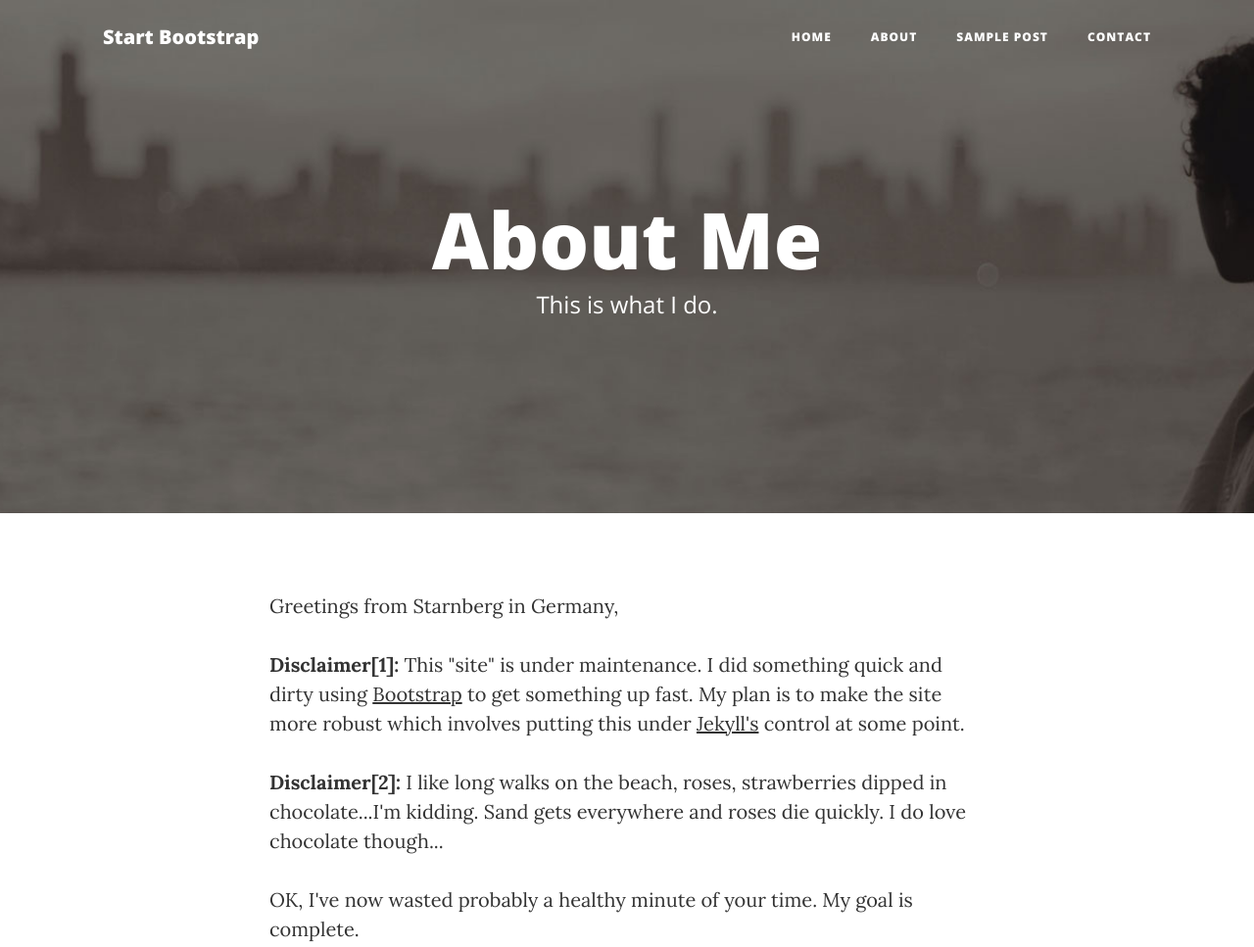
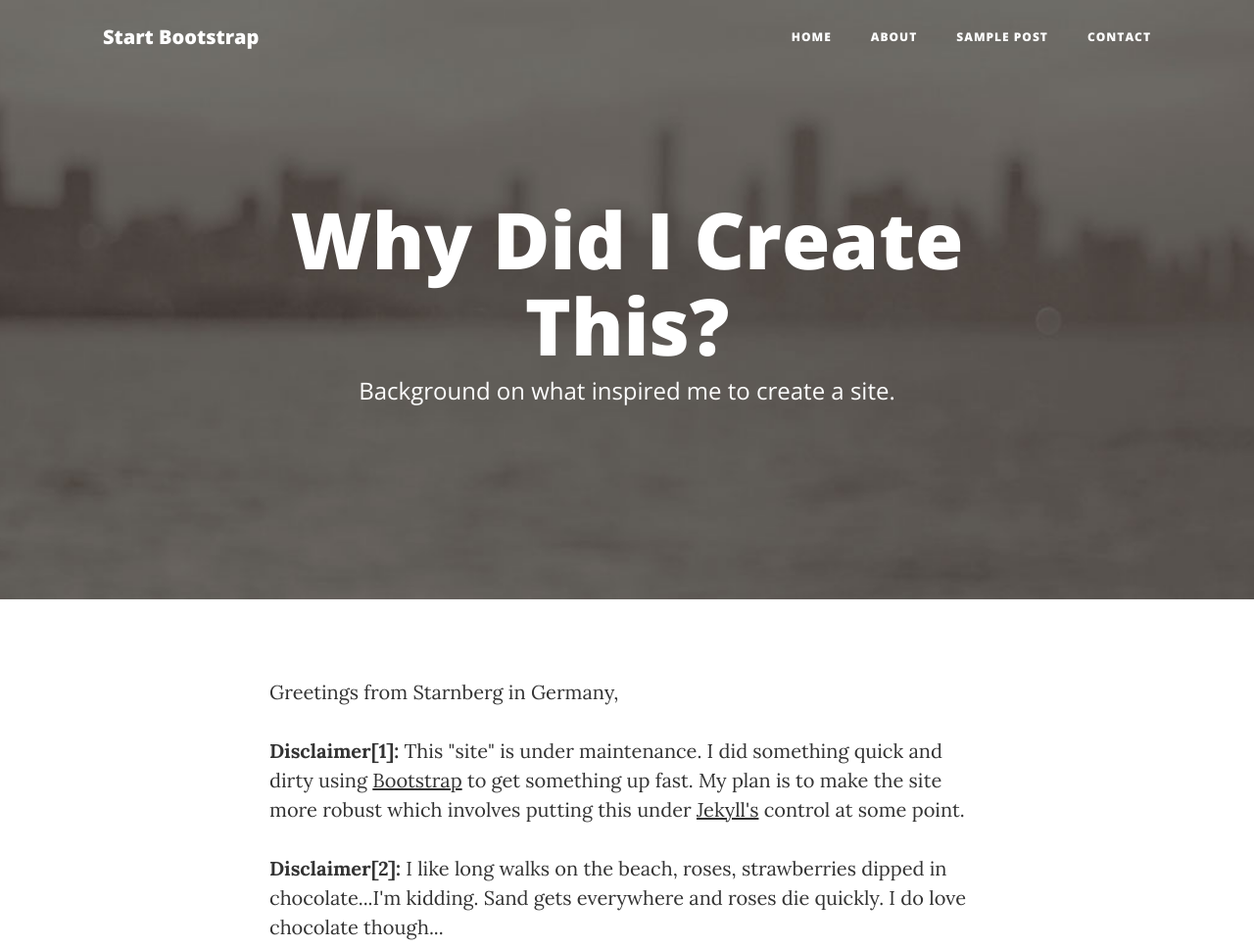
Before and after one commit to ngrayluna/ngrayluna.github.io, a website: page about.html in a window 1280 px wide. Shown: the top 967 px of the page at 98% size. Drawn offline with nearby package versions, Linux system fonts and the light colour scheme.

Commit message:
Updated 'About Me' Section

```diff
--- a/about.html
+++ b/about.html
@@ -58,8 +58,8 @@
         <div class="row">
           <div class="col-lg-8 col-md-10 mx-auto">
             <div class="page-heading">
-              <h1>About Me</h1>
-              <span class="subheading">This is what I do.</span>
+              <h1>Why Did I Create This?</h1>
+              <span class="subheading">Background on what inspired me to create a site.</span>
             </div>
           </div>
         </div>
```
Also changed, not shown: index.html (+1 -1 lines), post.html (+2 -2 lines).
